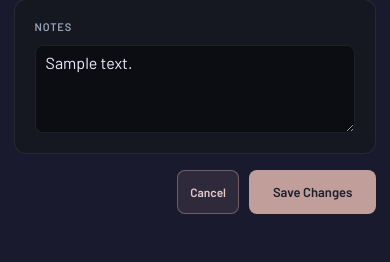
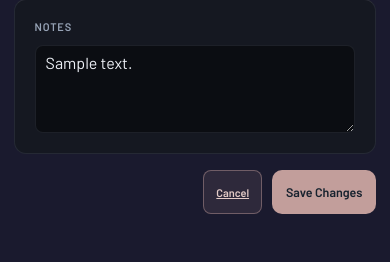
Before and after one commit to JustVar/shelf2site, a Python web app: template app/templates/item_detail.html in a window 390 px wide. Shown: the part 2079-2341 px from the top of the page. Run offline with Jinja, Linux system fonts and the light colour scheme; the template is opened without the code that fills it: most values are stand-ins (such as "Sample title", 1, 10 or a date in 2020).

Commit message:
Move item detail buttons onto the fl button vocabulary
item_detail.html carried five button vocabularies: inv-btn (12), btn
btn-sm (2), fl-btn (1), fl-cta (1) and itk-submit (1). Every control is
now fl-obtn (tint) or fl-cta (solid), with ready on Reactivate, danger on
Decommission and Remove, and Save Changes as the edit mode solid CTA.
Inline size overrides the legacy classes needed are dropped; the
margin-left:auto on Export Dossier stays because it is layout.

The lock release selector at the bottom of the page followed the class,
so Cancel in edit mode still posts /api/locks/release. mobile.css:203
follows too, since that block lists button classes per page by hand.

DESIGN_SYSTEM.md:62 described .fl-btn as the solid button. In
fl-restyle.css the solid is .fl-cta and both .fl-btn and .fl-obtn are
tint; the row now says so, following the rule in the doc that the CSS
wins and the doc gets fixed.

Gates: jinja parse local and in container; Chrome on /items/35 in view
and edit mode, both themes, under 767px where the 44px rule binds on the
new classes; Cancel posts the lock release and edit_locks reads 0; modal
primary stays disabled; console clean. Suite not re-run, template, CSS
and doc only.

```diff
--- a/app/templates/item_detail.html
+++ b/app/templates/item_detail.html
@@ -29,12 +29,12 @@
   <div class="dtl-header-right">
     {% if user.is_editor_or_above %}
       {% if edit_mode %}
-      <a href="{{ base_path }}/items/{{ item.id }}" class="inv-btn">Cancel</a>
+      <a href="{{ base_path }}/items/{{ item.id }}" class="fl-obtn">Cancel</a>
       {% else %}
       {% if item.item_status|string == 'Decommissioned' %}
-      <button type="button" class="inv-btn" id="dec-reactivate-btn" onclick="decOpenReactivate()">Reactivate</button>
+      <button type="button" class="fl-obtn ready" id="dec-reactivate-btn" onclick="decOpenReactivate()">Reactivate</button>
       {% else %}
-      <button type="button" class="inv-btn" id="dec-decommission-btn" onclick="decOpenModal()">Decommission</button>
+      <button type="button" class="fl-obtn danger" id="dec-decommission-btn" onclick="decOpenModal()">Decommission</button>
       {% endif %}
       <a href="{{ base_path }}/items/{{ item.id }}?edit=1" class="fl-cta">Edit</a>
       {% endif %}
@@ -205,8 +205,8 @@
   </div>
 
   <div class="itk-actions">
-    <a href="{{ base_path }}/items/{{ item.id }}" class="inv-btn">Cancel</a>
-    <button type="submit" class="itk-submit">Save Changes</button>
+    <a href="{{ base_path }}/items/{{ item.id }}" class="fl-obtn">Cancel</a>
+    <button type="submit" class="fl-cta">Save Changes</button>
   </div>
 </form>
 
@@ -395,7 +395,7 @@
     <div class="dtl-section-title" style="display:flex;align-items:center;justify-content:space-between">
       <span>Receipts</span>
       {% if user.is_editor_or_above %}
-      <button type="button" class="inv-btn" style="font-size:11px;padding:4px 10px" onclick="toggleAddReceipt()">+ Add Receipt</button>
+      <button type="button" class="fl-obtn" onclick="toggleAddReceipt()">+ Add Receipt</button>
       {% endif %}
     </div>
 
@@ -427,8 +427,8 @@
         <textarea name="receipt_notes" id="receipt_notes" class="itk-input itk-textarea" rows="2" placeholder="Notes about this receipt..."></textarea>
       </div>
       <div style="display:flex;gap:8px;justify-content:flex-end">
-        <button type="button" class="inv-btn" onclick="toggleAddReceipt()">Cancel</button>
-        <button type="submit" class="fl-btn" style="padding:6px 16px;font-size:12px">Upload Receipt</button>
+        <button type="button" class="fl-obtn" onclick="toggleAddReceipt()">Cancel</button>
+        <button type="submit" class="fl-obtn">Upload Receipt</button>
       </div>
     </form>
     {% endif %}
@@ -453,7 +453,7 @@
           </div>
         </div>
         {% if r.file_path %}
-        <a href="{{ base_path }}/api/receipts/{{ r.id }}/download" class="inv-btn" style="font-size:11px;padding:4px 10px" title="Download">Download</a>
+        <a href="{{ base_path }}/api/receipts/{{ r.id }}/download" class="fl-obtn" title="Download">Download</a>
         {% endif %}
       </div>
       {% endfor %}
@@ -474,13 +474,12 @@
       </select>
       <input type="text" id="item-photo-caption" placeholder="Caption (optional)"
              style="font-size:0.75rem; padding:2px 6px; width:180px;">
-      <button class="btn btn-sm" onclick="document.getElementById('item-photo-input').click()"
-              style="font-size:0.75rem; padding:0.15rem 0.5rem;">+ Add Photo</button>
+      <button class="fl-obtn" onclick="document.getElementById('item-photo-input').click()">+ Add Photo</button>
       <input type="file" id="item-photo-input" accept="image/*" capture="environment"
              onchange="uploadItemPhoto(this)" style="display:none;">
       {% endif %}
-      <a class="btn btn-sm" href="{{ base_path }}/items/{{ item.id }}/dossier.pdf" target="_blank"
-         style="margin-left:auto; font-size:0.75rem; padding:0.15rem 0.5rem;">Export Dossier</a>
+      <a class="fl-obtn" href="{{ base_path }}/items/{{ item.id }}/dossier.pdf" target="_blank"
+         style="margin-left:auto;">Export Dossier</a>
     </div>
     <span id="item-photo-note" style="font-size:0.8rem; color:var(--text-muted);"></span>
     {% if photos %}
@@ -510,7 +509,7 @@
     <div class="dtl-section-title" style="display:flex;align-items:center;justify-content:space-between;flex-wrap:wrap;gap:0.5rem;">
       <span>Components ({{ containment.children|length }})</span>
       {% if user.is_editor_or_above %}
-      <button type="button" class="inv-btn" onclick="ctmOpen('install')">+ Install Component</button>
+      <button type="button" class="fl-obtn" onclick="ctmOpen('install')">+ Install Component</button>
       {% endif %}
     </div>
     {% if containment.children %}
@@ -536,8 +535,8 @@
             <td class="fl-cell-date">{{ ch.installed_date.strftime('%b %d, %Y') if ch.installed_date else '&mdash;' }}</td>
             {% if user.is_editor_or_above %}
             <td style="white-space:nowrap;">
-              <button type="button" class="inv-btn" onclick="ctmOpen('move', {{ ch.item.id }}, '{{ (ch.item.item_name or ch.item.item_sn or '') | e }}')">Move</button>
-              <button type="button" class="inv-btn" onclick="ctmOpen('remove', {{ ch.item.id }}, '{{ (ch.item.item_name or ch.item.item_sn or '') | e }}')">Remove</button>
+              <button type="button" class="fl-obtn" onclick="ctmOpen('move', {{ ch.item.id }}, '{{ (ch.item.item_name or ch.item.item_sn or '') | e }}')">Move</button>
+              <button type="button" class="fl-obtn danger" onclick="ctmOpen('remove', {{ ch.item.id }}, '{{ (ch.item.item_name or ch.item.item_sn or '') | e }}')">Remove</button>
             </td>
             {% endif %}
           </tr>
@@ -730,7 +729,7 @@ document.addEventListener('DOMContentLoaded', function() {
     });
   }
 
-  var cancelLinks = document.querySelectorAll('a.inv-btn[href$="/items/{{ item.id }}"]');
+  var cancelLinks = document.querySelectorAll('a.fl-obtn[href$="/items/{{ item.id }}"]');
   for (var i = 0; i < cancelLinks.length; i++) {
     cancelLinks[i].addEventListener('click', function() {
       window._lockManager.release(resourceKey);
@@ -762,8 +761,8 @@ document.addEventListener('DOMContentLoaded', function() {
     </div>
     <div id="ctm-error" style="color:var(--danger,#e74c3c);font-size:0.85rem;margin-top:0.5rem;"></div>
     <div style="display:flex;gap:0.5rem;justify-content:flex-end;margin-top:1rem;">
-      <button type="button" class="inv-btn" onclick="ctmClose()">Cancel</button>
-      <button type="button" class="inv-btn" id="ctm-primary" onclick="ctmPrimary()" disabled>Install</button>
+      <button type="button" class="fl-obtn" onclick="ctmClose()">Cancel</button>
+      <button type="button" class="fl-obtn" id="ctm-primary" onclick="ctmPrimary()" disabled>Install</button>
     </div>
   </div>
 </div>
--- a/static/css/mobile.css
+++ b/static/css/mobile.css
@@ -200,7 +200,7 @@
   .checkout-page .inv-btn, .checkout-page .itk-submit, .checkout-page .fl-cta,
   .checkin-page .inv-btn, .checkin-page .itk-submit,
   .search-page .fl-btn, .search-page .inv-btn,
-  .item-detail-page .inv-btn, .item-detail-page .fl-cta, .item-detail-page .itk-submit {
+  .item-detail-page .fl-obtn, .item-detail-page .fl-cta {
     min-height: 44px;
     display: inline-flex;
     align-items: center;
```
Also changed, not shown: docs/DESIGN_SYSTEM.md (+1 -1 lines).
